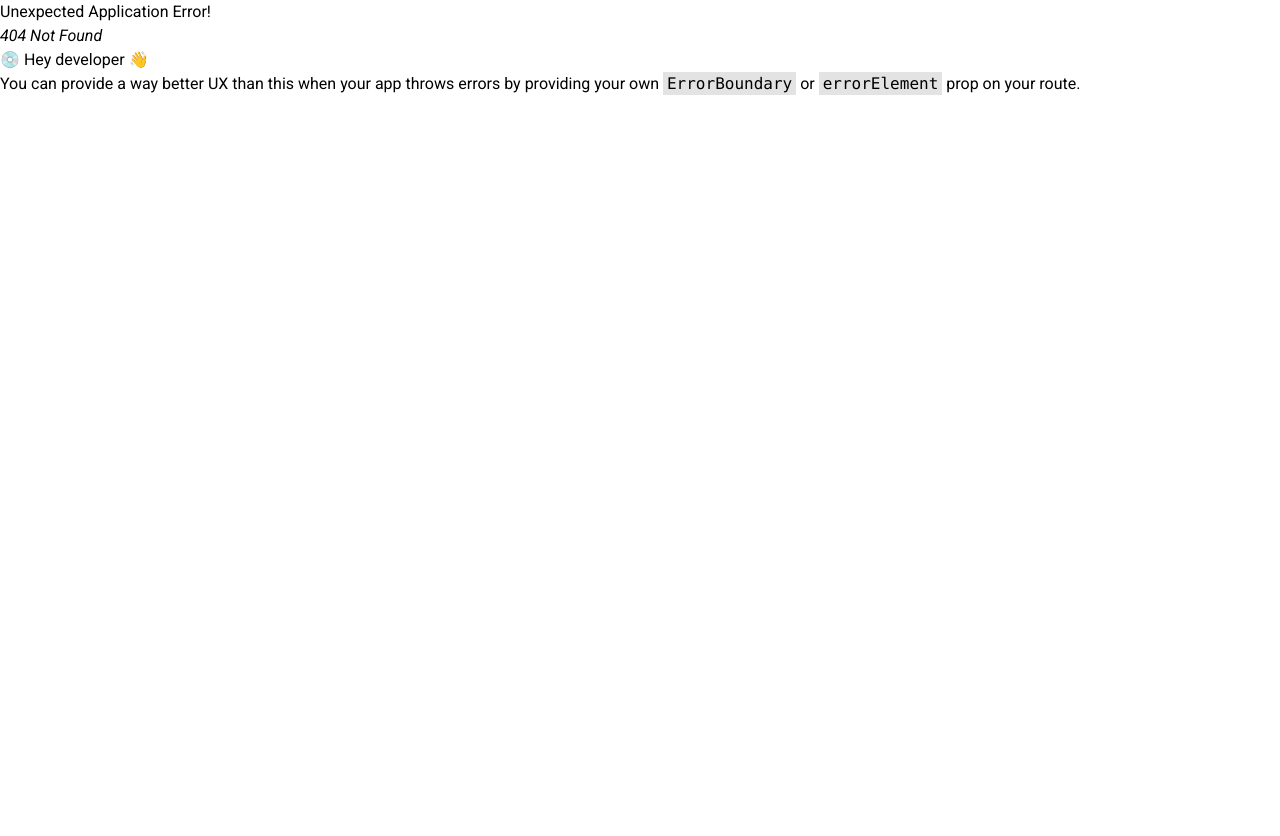
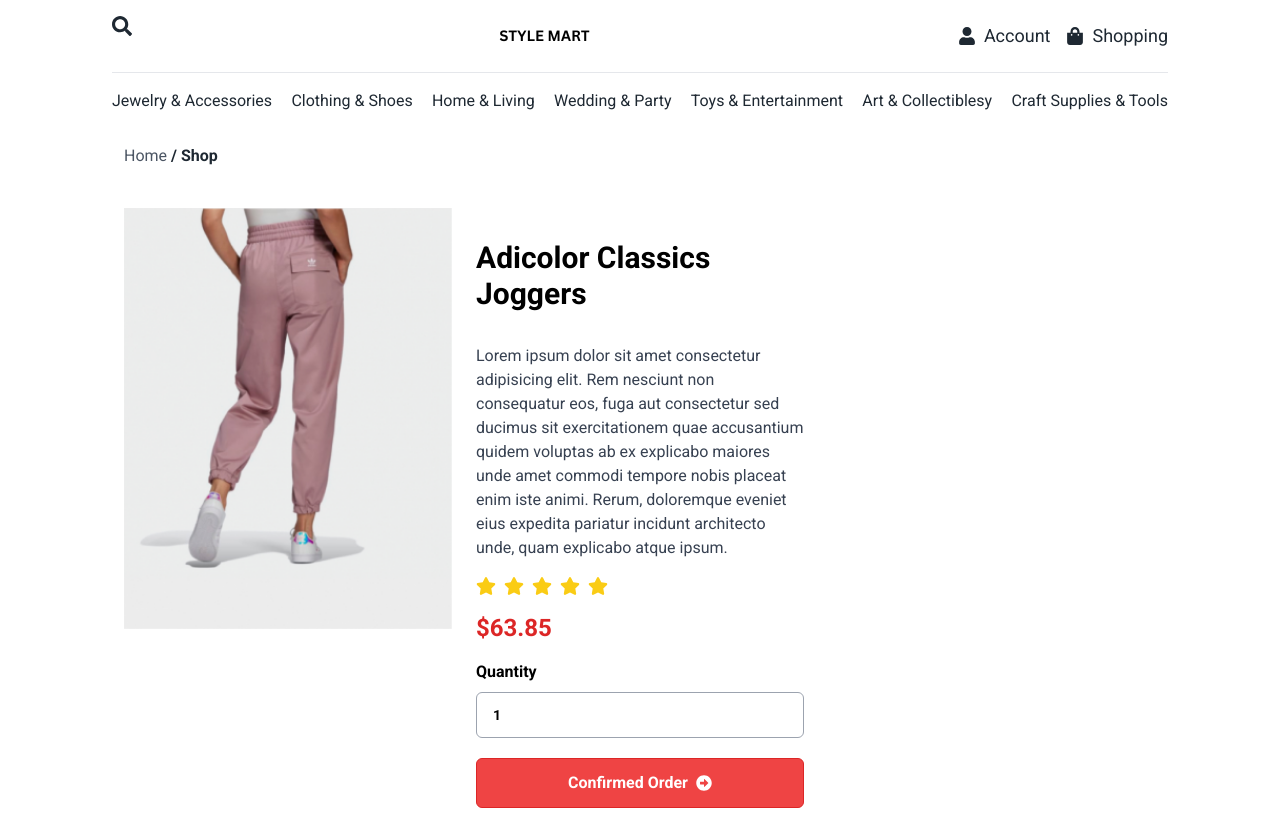
Before and after one commit to mitanvir05/style-mart-mini-ecommerce-site, a React (Vite) app: page /shop/1 in a window 1280 px wide. Before the commit this address had no page. Before the commit the page ends 800 px from the top, so only its background shows below. Built offline with nearby package versions, Linux system fonts and the light colour scheme.

Commit message:
single product details addd

```diff
--- /dev/null
+++ b/src/SingleProduct.jsx
@@ -0,0 +1,92 @@
+import { useEffect, useState } from "react";
+import { FaArrowAltCircleRight, FaStar } from "react-icons/fa";
+import { Link, useParams } from "react-router-dom";
+
+const SingleProduct = () => {
+  const { id } = useParams();
+  const [products, setProducts] = useState([]);
+  useEffect(() => {
+    const fetchData = async () => {
+      try {
+        const res = await fetch("/products.json");
+        const data = await res.json();
+        const product = data.filter((p) => p.id == id);
+        //console.log(product);
+
+        setProducts(product[0]);
+      } catch (error) {
+        console.log("error data fetch", error);
+      }
+    };
+    fetchData();
+    window.scrollTo({ top: 0, behavior: "smooth" });
+  }, [id]);
+  const { title, category, price, image, status } = products;
+  //console.log(id);
+  return (
+    <div className="mt-28 max-w-screen-2xl container mx-auto xl:px-28 px-4">
+      <div className="p-3 max-w-7xl mx-auto">
+        <div className="mt-5">
+          <Link to="/" className="text-gray-600">
+
+            Home
+          </Link>
+
+          <Link className="font-bold text-black"> / Shop</Link>
+        </div>
+        <div className="mt-6 sm:mt-10">
+          <div className="grid grid-cols-1 md:grid-cols-3 sm:grid-cols-2 gap-6 h-max">
+            <div>
+              <img src={image} alt="" className="w-full" />
+            </div>
+            {/* product details */}
+            <div>
+              <h1 className="text-3xl font-semibold capitalize  my-8 text-left">
+                {title}
+              </h1>
+              <p className="mt-3 text-gray-700 text-base leading-6 text-justify sm:text-left sm:mt-4">
+                Lorem ipsum dolor sit amet consectetur adipisicing elit. Rem
+                nesciunt non consequatur eos, fuga aut consectetur sed ducimus
+                sit exercitationem quae accusantium quidem voluptas ab ex
+                explicabo maiores unde amet commodi tempore nobis placeat enim
+                iste animi. Rerum, doloremque eveniet eius expedita pariatur
+                incidunt architecto unde, quam explicabo atque ipsum.
+              </p>
+              <span className="text-xl my-2 text-yellow-400 flex items-center gap-2 sm:my-4">
+                <FaStar />
+                <FaStar />
+                <FaStar />
+                <FaStar />
+                <FaStar />
+              </span>
+              <p className="text-xl text-red-600 font-semibold sm:text-2xl ">
+                ${price}
+              </p>
+
+              <div className="mt-4">
+                <div className="text-left flex flex-col gap-2 w-full">
+                  <label className=" font-semibold">Quantity</label>
+                  <input
+                    type="number"
+                    name="price"
+                    id="price"
+                    defaultValue={1}
+                    required
+                    className="border border-gray-400 text-sm font-semibold mb-1 max-w-full w-full outline-none rounded-md m-0 py-3 px-4 md:py-3 md:px-4 focus:border-red-600"
+                  />
+                </div>
+                <div className="w-full text-left my-4">
+                  <button className="flex justify-center items-center gap-2 w-full py-3 px-4 bg-red-500 text-white font-bold border border-red-600 rounded-md ease-in-out duration-150 shadow-slate-600 hover:bg-white hover:text-red-500 lg:m-0 md:px-6">
+                    <span>Confirmed Order</span> <FaArrowAltCircleRight />{" "}
+                  </button>
+                </div>
+              </div>
+            </div>
+          </div>
+        </div>
+      </div>
+    </div>
+  );
+};
+
+export default SingleProduct;
--- a/src/components/Navbar.jsx
+++ b/src/components/Navbar.jsx
@@ -41,7 +41,7 @@
     <header className="max-w-screen-2xl xl:px-28 px-4 absolute top-0 right-0 left-0">
       <nav className="flex justify-between container md:py-4 pt-6 pb-3">
         <FaSearch className="text-black w-5 h-5 cursor-pointer hidden md:block"></FaSearch>
-        <img src={logo} alt="" />
+        <Link to="/"><img src={logo} alt="" /></Link>
 
         {/* account and shopping */}
         <div className="text-lg text-black sm:flex items-center gap-4 hidden">
--- a/src/main.jsx
+++ b/src/main.jsx
@@ -4,6 +4,7 @@
 import { createBrowserRouter, RouterProvider } from "react-router-dom";
 import App from "./App";
 import Home from "./pages/home/Home";
+import SingleProduct from "./SingleProduct";
 const router = createBrowserRouter([
   {
     path: "/",
@@ -12,6 +13,10 @@
       {
         path:"/",
         element:<Home></Home>
+      },
+      {
+        path:"/shop/:id",
+        element:<SingleProduct></SingleProduct>
       }
     ]
   },
--- a/src/pages/home/Collections.jsx
+++ b/src/pages/home/Collections.jsx
@@ -1,5 +1,5 @@
-import collectionbg from "../../../public/images/collection-bg.png";
-import zaraLogo from "../../../public/images/zara-logo.png";
+import collectionbg from "/images/collection-bg.png";
+import zaraLogo from "/images/zara-logo.png";
 
 const Collections = () => {
   return (
--- a/src/pages/home/Products.jsx
+++ b/src/pages/home/Products.jsx
@@ -21,7 +21,7 @@
     };
     fetchData();
   }, []);
-  console.log(products);
+ // console.log(products);
   //   filtering func
   const filtereItems = (category) => {
     const filtered =
```
